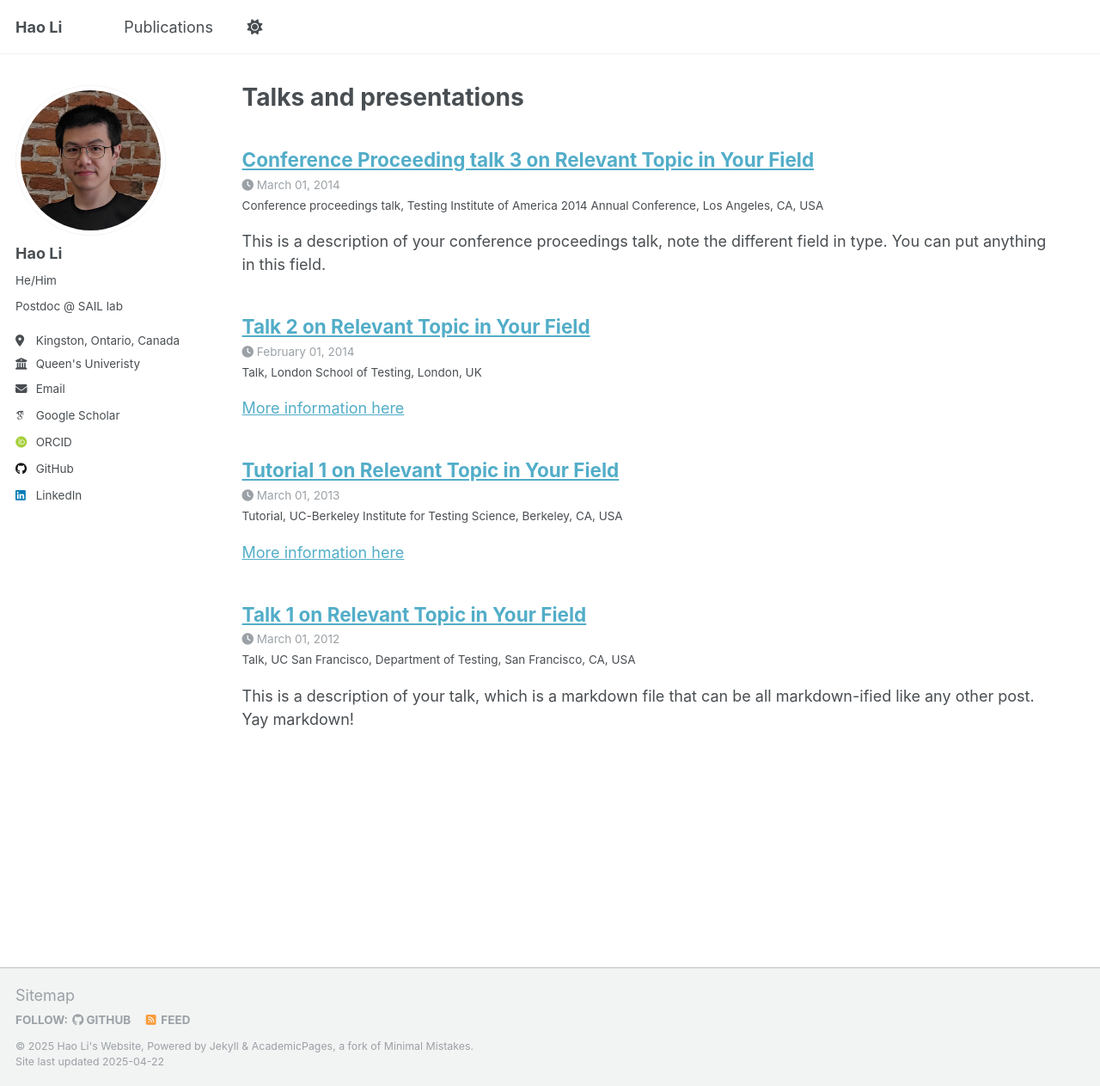
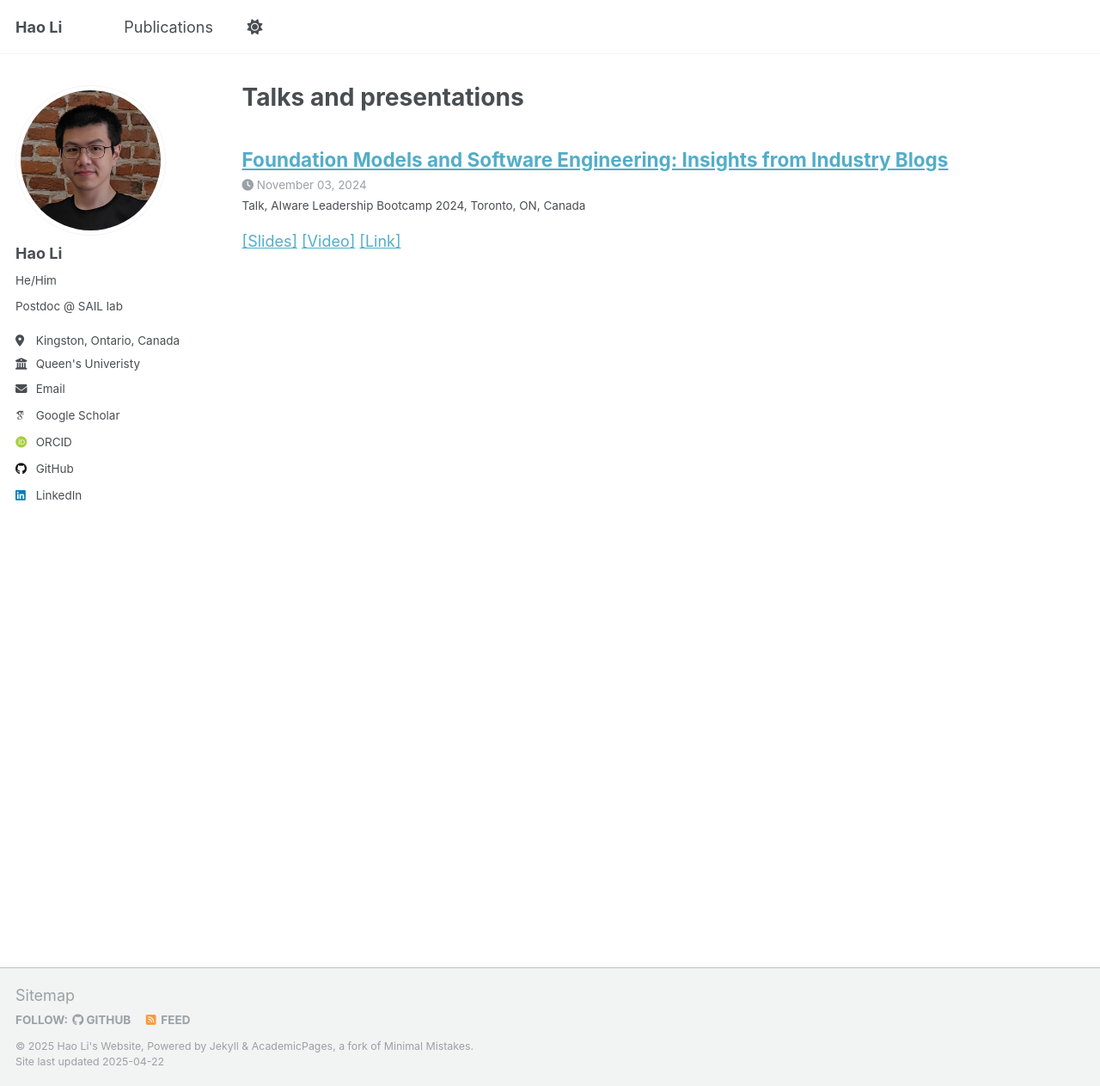
Before and after one commit to Leo-LiHao/Leo-LiHao.github.io, a Jekyll site: the page built from _pages/talks.html, in a window 1280 px wide and 1263 px high. Shown: the whole window at 86% size. Built offline with Jekyll 4.4.1, drawn with Linux system fonts in a browser that asks for light colours; some web fonts are replaced.

```diff
--- a/_talks/2012-03-01-talk-1.md
+++ /dev/null
@@ -1,11 +0,0 @@
----
-title: "Talk 1 on Relevant Topic in Your Field"
-collection: talks
-type: "Talk"
-permalink: /talks/2012-03-01-talk-1
-venue: "UC San Francisco, Department of Testing"
-date: 2012-03-01
-location: "San Francisco, CA, USA"
----
-
-This is a description of your talk, which is a markdown file that can be all markdown-ified like any other post. Yay markdown!
--- a/_talks/2013-03-01-tutorial-1.md
+++ /dev/null
@@ -1,13 +0,0 @@
----
-title: "Tutorial 1 on Relevant Topic in Your Field"
-collection: talks
-type: "Tutorial"
-permalink: /talks/2013-03-01-tutorial-1
-venue: "UC-Berkeley Institute for Testing Science"
-date: 2013-03-01
-location: "Berkeley, CA, USA"
----
-
-[More information here](http://exampleurl.com)
-
-This is a description of your tutorial, note the different field in type. This is a markdown files that can be all markdown-ified like any other post. Yay markdown!
--- a/_talks/2014-02-01-talk-2.md
+++ /dev/null
@@ -1,13 +0,0 @@
----
-title: "Talk 2 on Relevant Topic in Your Field"
-collection: talks
-type: "Talk"
-permalink: /talks/2014-02-01-talk-2
-venue: "London School of Testing"
-date: 2014-02-01
-location: "London, UK"
----
-
-[More information here](http://example2.com)
-
-This is a description of your talk, which is a markdown files that can be all markdown-ified like any other post. Yay markdown!
--- a/_talks/2014-03-01-talk-3.md
+++ /dev/null
@@ -1,11 +0,0 @@
----
-title: "Conference Proceeding talk 3 on Relevant Topic in Your Field"
-collection: talks
-type: "Conference proceedings talk"
-permalink: /talks/2014-03-01-talk-3
-venue: "Testing Institute of America 2014 Annual Conference"
-date: 2014-03-01
-location: "Los Angeles, CA, USA"
----
-
-This is a description of your conference proceedings talk, note the different field in type. You can put anything in this field.
--- /dev/null
+++ b/_talks/aiware_bootcamp_2024.md
@@ -0,0 +1,19 @@
+---
+title: "Foundation Models and Software Engineering: Insights from Industry Blogs"
+collection: talks
+type: "Talk"
+permalink: /talks/aiware_bootcamp_2024
+venue: "AIware Leadership Bootcamp 2024"
+date: 2024-11-03
+location: "Toronto, ON, Canada"
+---
+
+[[Slides]](https://www.aiwarebootcamp.io/slides/2024_aiwarebootcamp_li_foundation_models_and_software_engineering.pdf) [[Video]](https://www.youtube.com/watch?v=gVwr3Q8YdXg) [[Link]](https://www.aiwarebootcamp.io/)
+
+This session explores how Foundation Models (FMs) are being integrated into Software Engineering (SE) practices and how SE practices are adapting to the development and deployment of FMs based on an analysis of industry blogs. Topics covered include:
+
+- Leveraging an FM/LLM Jury to automatically survey grey literature such as industry blog posts
+- Industry insights from 1,152 blog posts—showcasing real-world applications of integrating FMs and SE
+- FMs for SE (FM4SE) activities—software development, software quality assurance, software maintenance, and software management
+- SE for FMs (SE4FM) activities—model deployment, system architecture, data management, model customization, evaluation & quality assurance, and prompt construction
+- Eight research directions to bridge the gap between academic research and industry practices
```
Also changed, not shown: _pages/about.md (+22 -9 lines).
